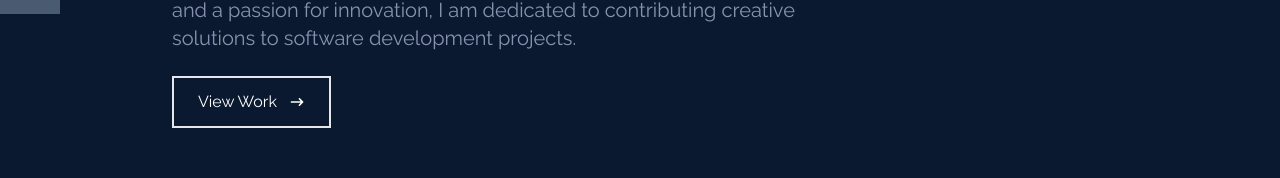
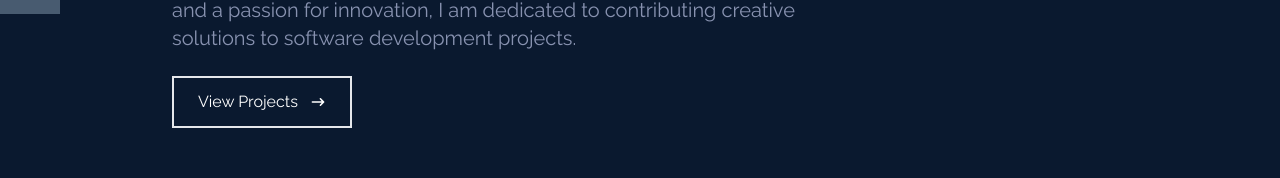
Before and after one commit to Hayteah/portfolio-react-app, a React (Vite) app: page / in a window 1280 px wide. Shown: the part 506-684 px from the top of the page. Built offline with nearby package versions, Linux system fonts and the light colour scheme.

Commit message:
final-fix

```diff
--- a/src/components/Contact.jsx
+++ b/src/components/Contact.jsx
@@ -6,7 +6,7 @@ const contact = () => {
       name="contact"
       className="w-full md:h-screen text-gray-300 bg-[#0a192f] p-4"
     >
-        <div className="max-w-[1000px] mx-auto p-4 flex flex-col justify-center w-full h-full" >
+      <div className="max-w-[1000px] mx-auto p-4 flex flex-col justify-center w-full h-full">
         <form
           method="POST"
           action="https://getform.io/f/c4356419-1486-449c-92c0-b445244f64ad"
@@ -21,19 +21,19 @@ const contact = () => {
             </p>
           </div>
           <input
-          className=" p-2 bg-[#ccd6f6]"
+            className=" p-2 bg-[#ccd6f6] text-black"
             type="text"
             placeholder="Name"
             name="name"
           />
           <input
-          className="my-4 p-2 bg-[#ccd6f6]"
+            className="my-4 p-2 bg-[#ccd6f6]  text-black"
             type="email"
             placeholder="Email"
             name="email"
           />
           <textarea
-          className="bg-[#ccd6f6] p-2"
+            className="bg-[#ccd6f6] p-2  text-black"
             name="message"
             placeholder="Message"
             rows="10"
--- a/src/components/Home.jsx
+++ b/src/components/Home.jsx
@@ -1,5 +1,6 @@
 import React from "react";
 import { HiArrowNarrowRight } from "react-icons/hi";
+import { Link } from "react-scroll";
 
 const Home = () => {
   return (
@@ -21,9 +22,10 @@ const Home = () => {
         </p>
         <div>
           <button className="text-white group border-2 px-6 py-3 my-2 flex items-center hover:bg-red-800 hover:border-red-800">
-            View Work
+            <Link to="projects" smooth={true} duration={500}>
+              View Projects
+            </Link>
             <span className="group-hover:rotate-90 duration-300">
-              {" "}
               <HiArrowNarrowRight className="ml-3 " />
             </span>
           </button>
--- a/src/components/Projects.jsx
+++ b/src/components/Projects.jsx
@@ -53,7 +53,7 @@ const Projects = () => {
           >
             <div className="opacity-0 group-hover:opacity-100">
               <span className="text-2xl font-bold text-white tracking-wider">
-                Fitness App
+                Recipe App
               </span>
 
               <div className="pt-8 text-center">
```
Lines whose indentation alone changed are shown as unchanged.
